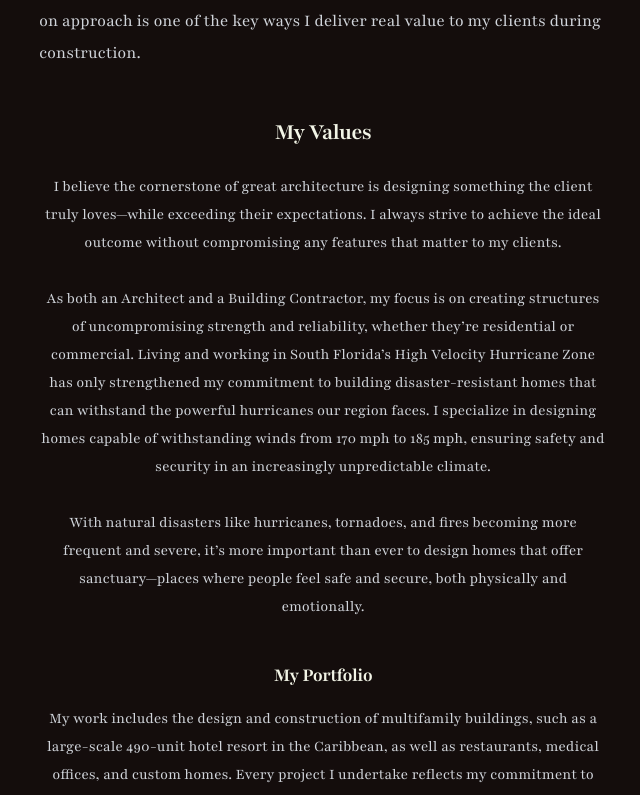
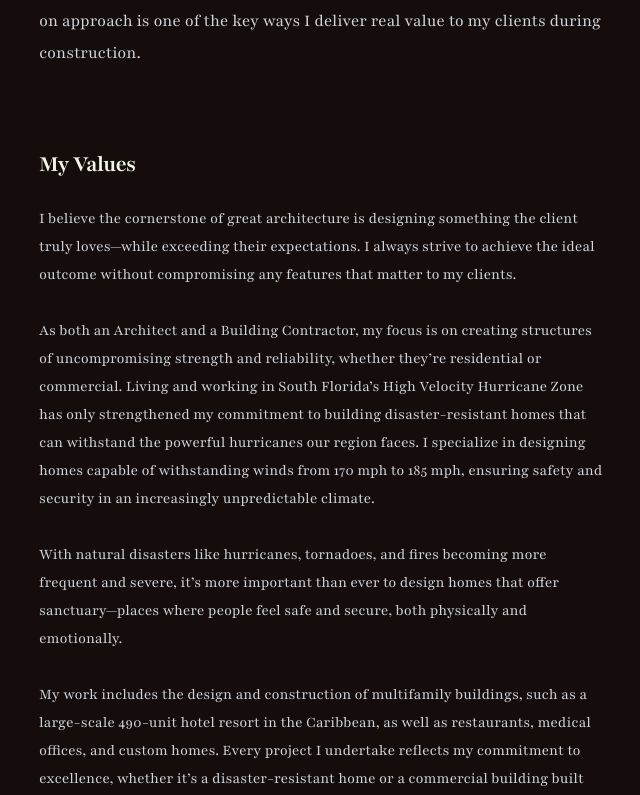
Before and after one commit to BriLeighk/RkArchitect, a Next.js app: page / in a window 1280 px wide. Shown: the part 1705-2500 px from the top of the page, without its empty margins (57-697 px from the left). Built offline with nearby package versions, Linux system fonts and the light colour scheme.

Commit message:
made slight changes to about formatting and feedback form page

```diff
--- a/app/Components/About.js
+++ b/app/Components/About.js
@@ -59,10 +59,12 @@ export default function AboutSection() {
 
         </div>
 
-        <div className="lg:col-span-2 lg:col-start-1 lg:row-start-2 lg:mx-auto lg:grid lg:w-full lg:max-w-none lg:grid-cols-2 lg:pl-20 mt-2 text-center">
+        <div className="lg:col-span-2 lg:col-start-1 lg:row-start-2 lg:mx-auto lg:grid lg:w-full lg:max-w-none lg:grid-cols-2 lg:pl-20 mt-2 text-left">
           <div className="lg:pr-4">
             <div className="max-w-none text-base leading-7 text-gray-300 lg:max-none">
-              <h2 className="text-2xl font-bold tracking-tight text-[#F2F4E6]">My Values</h2>
+
+              <h2 className="text-2xl font-bold tracking-tight text-[#F2F4E6] lg:mt-8">My Values</h2>
+
               <p className="mt-6">
               I believe the cornerstone of great architecture is designing something the client truly loves—while exceeding their expectations. I always strive to achieve the ideal outcome without compromising any features that matter to my clients.
               <br/> <br/>
@@ -70,17 +72,12 @@ export default function AboutSection() {
               <br /> <br />
               With natural disasters like hurricanes, tornadoes, and fires becoming more frequent and severe, it’s more important than ever to design homes that offer sanctuary—places where people feel safe and secure, both physically and emotionally.
               </p>
-            </div>
-
-
-            <div className="max-w-none text-base leading-7 text-gray-300 lg:max-none">
-            <h2 className="mt-10 mb-4 text-xl font-bold tracking-tight text-[#F2F4E6]">My Portfolio</h2>
-
+              <br />
               <p>
                 My work includes the design and construction of multifamily buildings, such as a large-scale 490-unit hotel resort in the Caribbean, as well as restaurants, medical offices, and custom homes. Every project I undertake reflects my commitment to excellence, whether it’s a disaster-resistant home or a commercial building built for long-term success.
                 </p>
+            </div>
 
-            </div>
 
           </div>
 
--- a/app/submit-feedback-form/page.js
+++ b/app/submit-feedback-form/page.js
@@ -44,7 +44,7 @@ export default function SubmitTestimonial() {
         <section className="bg-[#1E1412] mt-48 m-10 p-10 relative isolate overflow-hidden mx-[10%] sm:mx-[14%] md:mx-[18%] lg:mx-[22%] py-0 shadow-lg rounded-lg">
           <div className="mx-auto max-w-2xl lg:max-w-4xl ">
             <h1 className="text-center text-2xl font-bold leading-8 text-white sm:text-3xl md:text-4xl sm:leading-9 mt-8">Feedback Form</h1>
-            <p className="text-center text-gray-200 mt-4 text-xs sm:text-sm md:text-md lg:text-lg  mx-auto">I sincerely appreciate the opportunity to work with you and bring your project to life. Your feedback is incredibly valuable to me as I continuously strive to provide the best service possible. If you have a few moments, I would greatly appreciate it if you could share your thoughts and experience by filling out the short form below.</p>
+            <p className="text-center text-gray-200 mt-4 text-xs sm:text-sm md:text-md lg:text-lg  mx-auto max-w-2xl">I sincerely appreciate the opportunity to work with you and bring your project to life. Your feedback is incredibly valuable to me as I continuously strive to provide the best service possible. If you have a few moments, I would greatly appreciate it if you could share your thoughts and experience by filling out the short form below.</p>
             <form onSubmit={handleSubmit} className="space-y-4 mx-auto max-w-2xl mt-10">
               <div>
                 <label className="block text-sm font-medium">Name</label>
@@ -116,7 +116,7 @@ export default function SubmitTestimonial() {
 
                 </label>
 
-                  <label className="block text-sm sm:text-md md:text-lg">Disclaimer</label>
+                  <label className="block text-sm sm:text-md md:text-lg max-w-2xl">Disclaimer</label>
 
                 </div>
 
@@ -165,7 +165,7 @@ export default function SubmitTestimonial() {
 
         .rating label:hover,
         .rating label:hover ~ label {
-          color: #ff9e0b;
+          color: #936F27;
         }
 
         .rating input:checked ~ label {
```
